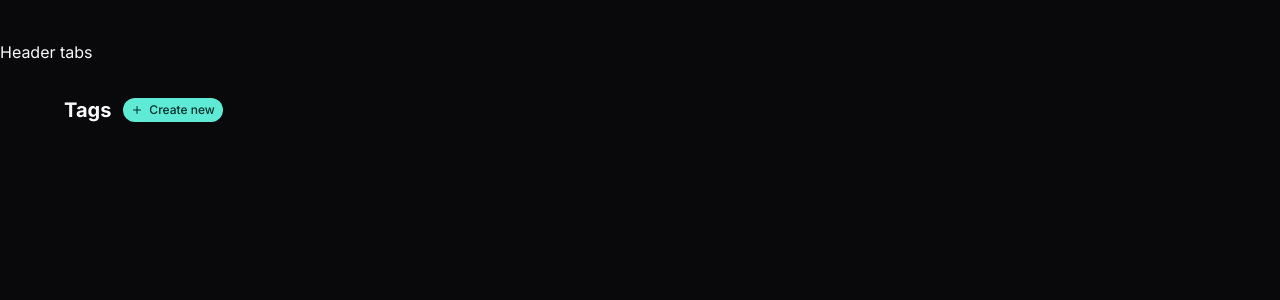
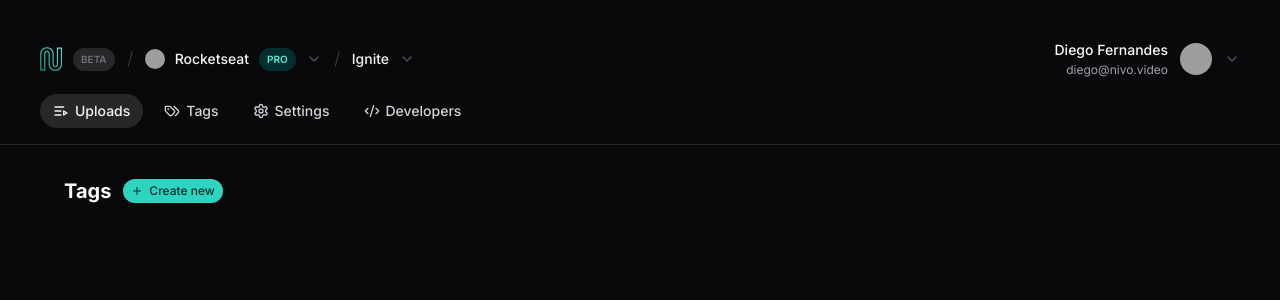
Before and after one commit to BarbosaNath/rocketseat-react-na-pratica, a React (Vite) app: page / in a window 1280 px wide. Shown: the top 300 px of the page. Built offline with nearby package versions, Linux system fonts and the light colour scheme; grey boxes are pictures that could not be loaded.

Commit message:
refactor: changed components in home page to the pre-made ones

```diff
--- a/src/app.tsx
+++ b/src/app.tsx
@@ -1,19 +1,22 @@
 import { Plus } from "lucide-react";
+import { Header } from "./components/header";
+import { Tabs } from "./components/tabs";
+import { Button } from "./components/ui/button";
 
 export function App() {
   return (
     <div className="py-10 space-y-8">
       <div>
-        Header
-        tabs
+        <Header />
+        <Tabs />
       </div>
       <main className="max-w-6xl mx-auto space-y-5">
         <div className="flex items-center gap-3">
           <h1 className="text-xl font-bold">Tags</h1>
-          <button className="inline-flex items-center gap-1.5 text-xs bg-teal-300 text-teal-950 font-medium rounded-full px-2 py-1">
+          <Button variant="primary">
             <Plus className="size-3" />
             Create new
-          </button>
+          </Button>
         </div>
       </main>
     </div>
```
